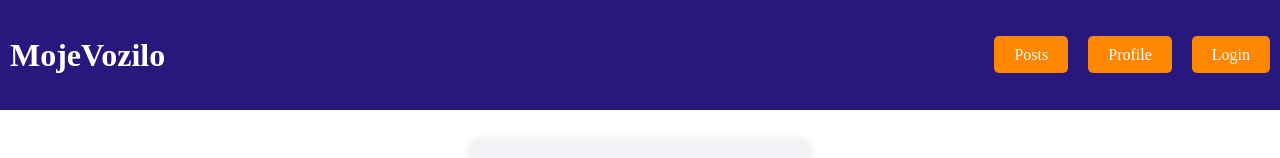
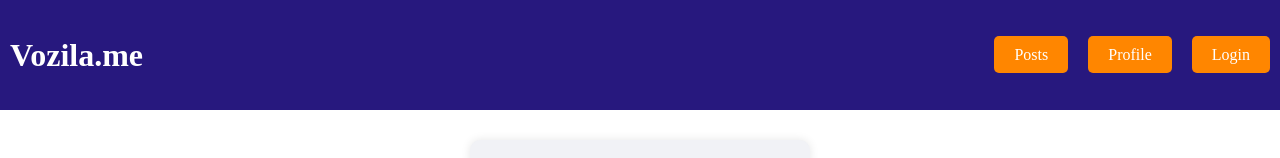
Before and after one commit to unagi22/auto-oglasi, a React (Vite) app: page / in a window 1280 px wide. Shown: the top 158 px of the page. Built offline with nearby package versions, Linux system fonts and the light colour scheme.

Commit message:
merge again

```diff
--- a/src/components/footer.jsx
+++ b/src/components/footer.jsx
@@ -1,4 +1,3 @@
-import React from "react";
 import { Link } from "react-router-dom";
 
 const Footer = () => {
--- a/src/components/logo.jsx
+++ b/src/components/logo.jsx
@@ -3,7 +3,7 @@ import { Link } from "react-router-dom";
 const Logo = () => {
   return (
     <Link to="/" style={{ textDecoration: "none", color: "white" }}>
-      <h1>MojeVozilo</h1>
+      <h1>Vozila.me</h1>
     </Link>
   );
 };
--- a/src/pages/about.jsx
+++ b/src/pages/about.jsx
@@ -1,5 +1,5 @@
 import { useEffect, useState } from "react";
-import Api from "../services/Api.js";
+import Api from "../services/api";
 
 const About = () => {
   const [aboutUsData, setAboutUsData] = useState([]);
--- a/src/pages/posts.jsx
+++ b/src/pages/posts.jsx
@@ -1,5 +1,5 @@
 import { useEffect, useState } from "react";
-import Api from "../services/Api.js";
+import Api from "../services/api";
 
 const Posts = () => {
   const [adverts, setAdverts] = useState([]);
--- a/src/pages/profile.jsx
+++ b/src/pages/profile.jsx
@@ -1,5 +1,5 @@
 import { useEffect, useState } from "react";
-import Api from "../services/Api.js";
+import Api from "../services/api";
 
 const Profile = () => {
   const [profileData, setProfileData] = useState({});
```
Also changed, not shown: src/pages/home.jsx (line endings or trailing spaces).
